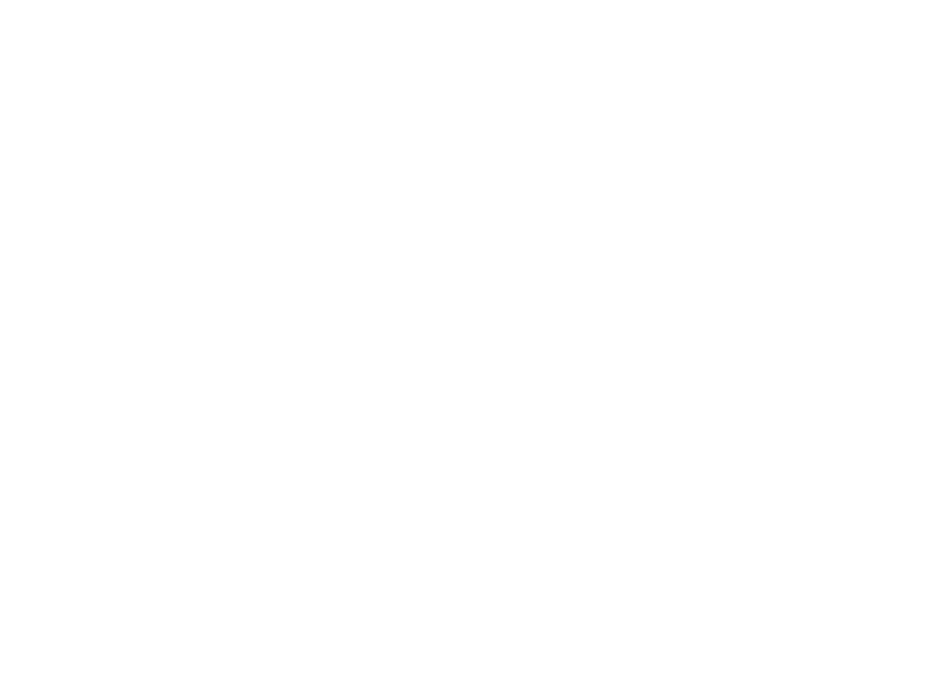
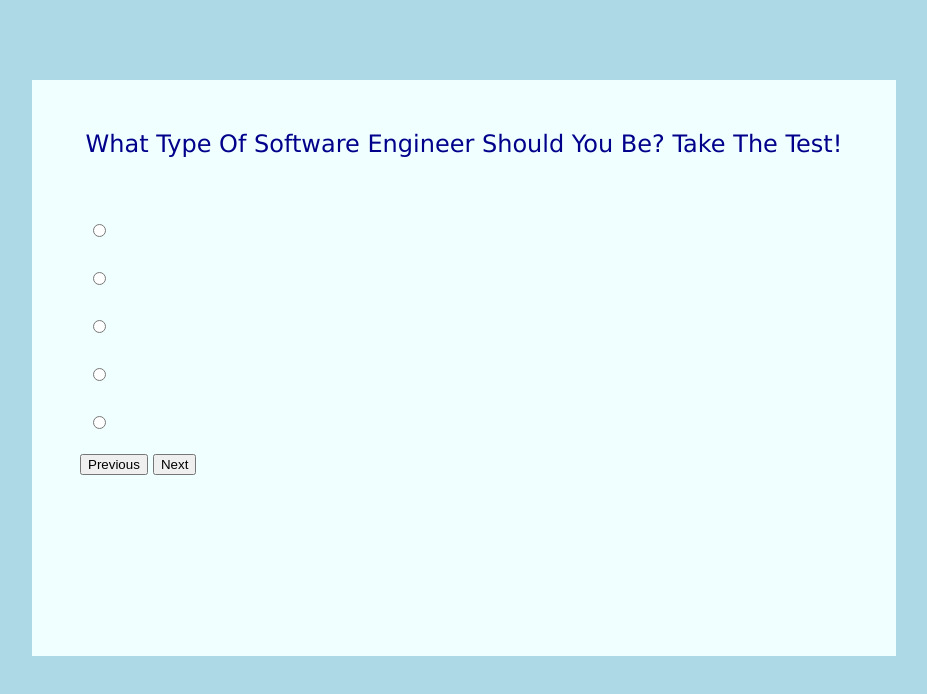
Before and after one commit to ciheupenn/mosa-hackathon, a plain HTML site: page index.html in a window 1280 px wide. Shown: the whole page, without its empty margins (176-1103 px from the left). Drawn offline with Linux system fonts and the light colour scheme.

Commit message:
Completes majority of html and creates part of css
The majority of index.html is complete; created styles.css and partially updated it

```diff
--- a/index.html
+++ b/index.html
@@ -1,12 +1,56 @@
 <!DOCTYPE html>
 <html lang="en">
+
+<!--Webpage header on browser tab-->
+
 <head>
     <meta charset="UTF-8">
     <meta http-equiv="X-UA-Compatible" content="IE=edge">
     <meta name="viewport" content="width=device-width, initial-scale=1.0">
-    <title>Software Engineer Type Testtest</title>
+    <title>Software Engineer Type Test</title>
+    <link rel="stylesheet" href="styles.css">
 </head>
+
+<!--Webpage contents-->
+
 <body>
+    <div class="quiz-container">
+        <div class="title">What type of software engineer should you be? Take the test!</div>
 
+        <!--Quiz question-->
+        <div id="question" class="question"></div>
+
+        <!--Answers choices-->
+        <label class="choice">
+            <input type="radio" name="choice" value="1">
+            <span class="choice1"></span>
+        </label>
+        <label class="choice">
+            <input type="radio" name="choice" value="2">
+            <span class="choice2"></span>
+        </label>
+        <label class="choice">
+            <input type="radio" name="choice" value="3">
+            <span class="choice3"></span>
+        </label>
+        <label class="choice">
+            <input type="radio" name="choice" value="4">
+            <span class="choice4"></span>
+        </label>
+        <label class="choice">
+            <input type="radio" name="choice" value="5">
+            <span class="choice5"></span>
+        </label>
+
+        <!--Buttons-->
+        <div class="controls">
+            <button class="previous">Previous</button>
+            <button class="next">Next</button>
+        </div>
+
+        <!--Quiz taker's selection-->
+        <div class="result"></div>
+    </div>
 </body>
+
 </html>
--- /dev/null
+++ b/styles.css
@@ -0,0 +1,45 @@
+html {
+    box-sizing: border-box;
+}
+
+body {
+    margin: 0;
+    padding: 0;
+    font-family: Verdana;
+    font-weight: 150;
+    line-height: 2.0rem;
+    background: fixed;
+    background-color: lightblue;
+}
+
+.quiz-container {
+    margin: 5rem auto;
+    padding: 3rem;
+    width: 60%;
+    display: flex;
+    flex-direction: column;
+    background: fixed;
+    background-color: azure;
+    min-height: 60vh;
+}
+
+.title {
+    margin-top: 0;
+    margin-bottom: 3rem;
+    color: darkblue;
+    font-weight: 400;
+    font-size: 1.5rem;
+    text-align: center;
+    text-transform: capitalize;
+}
+
+.question {
+    font-size: 1rem;
+    color: black;
+}
+
+.choice {
+    padding: 0.5rem;
+    font-size: 1rem;
+    color: black;
+}
```
Also changed, not shown: 1 other file.
